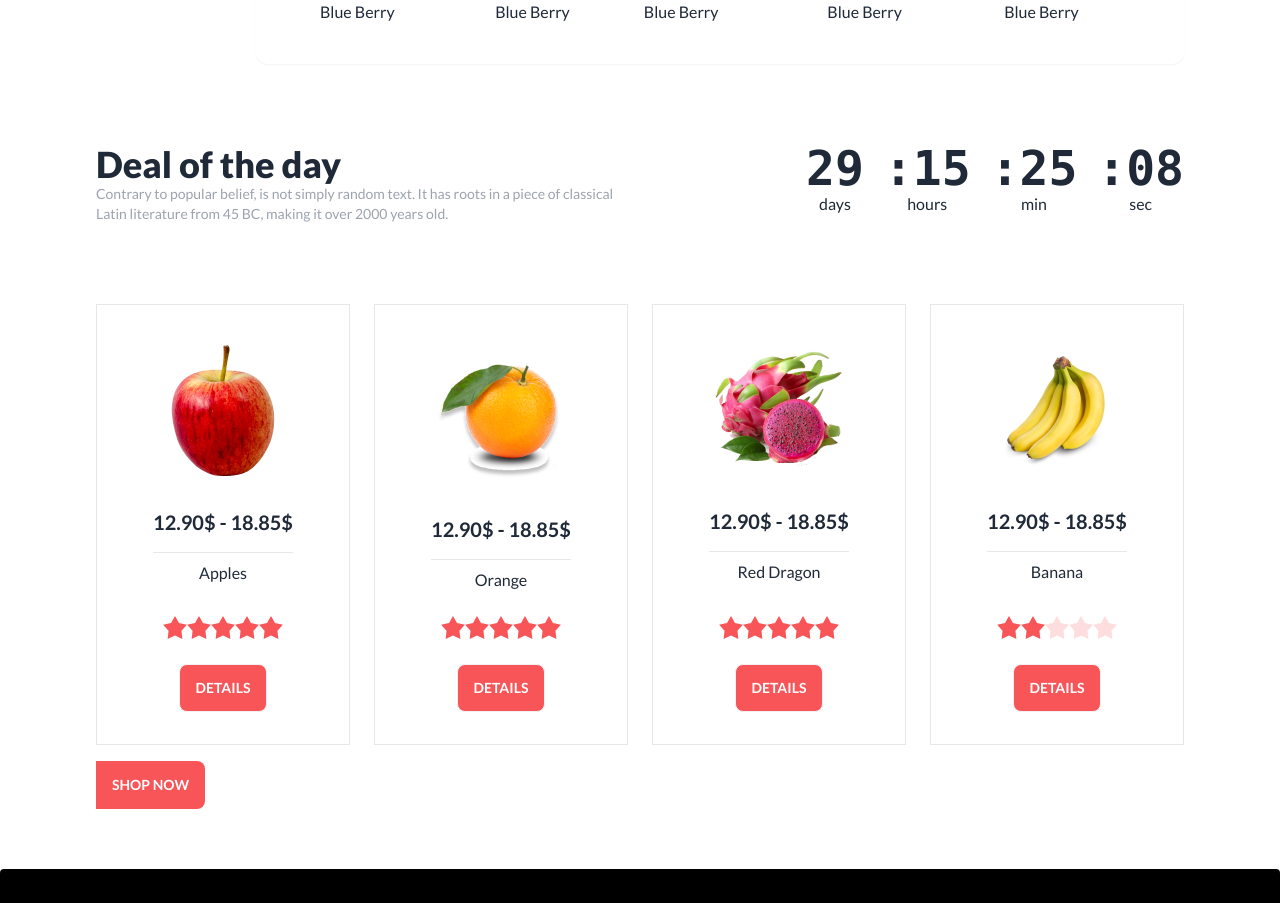
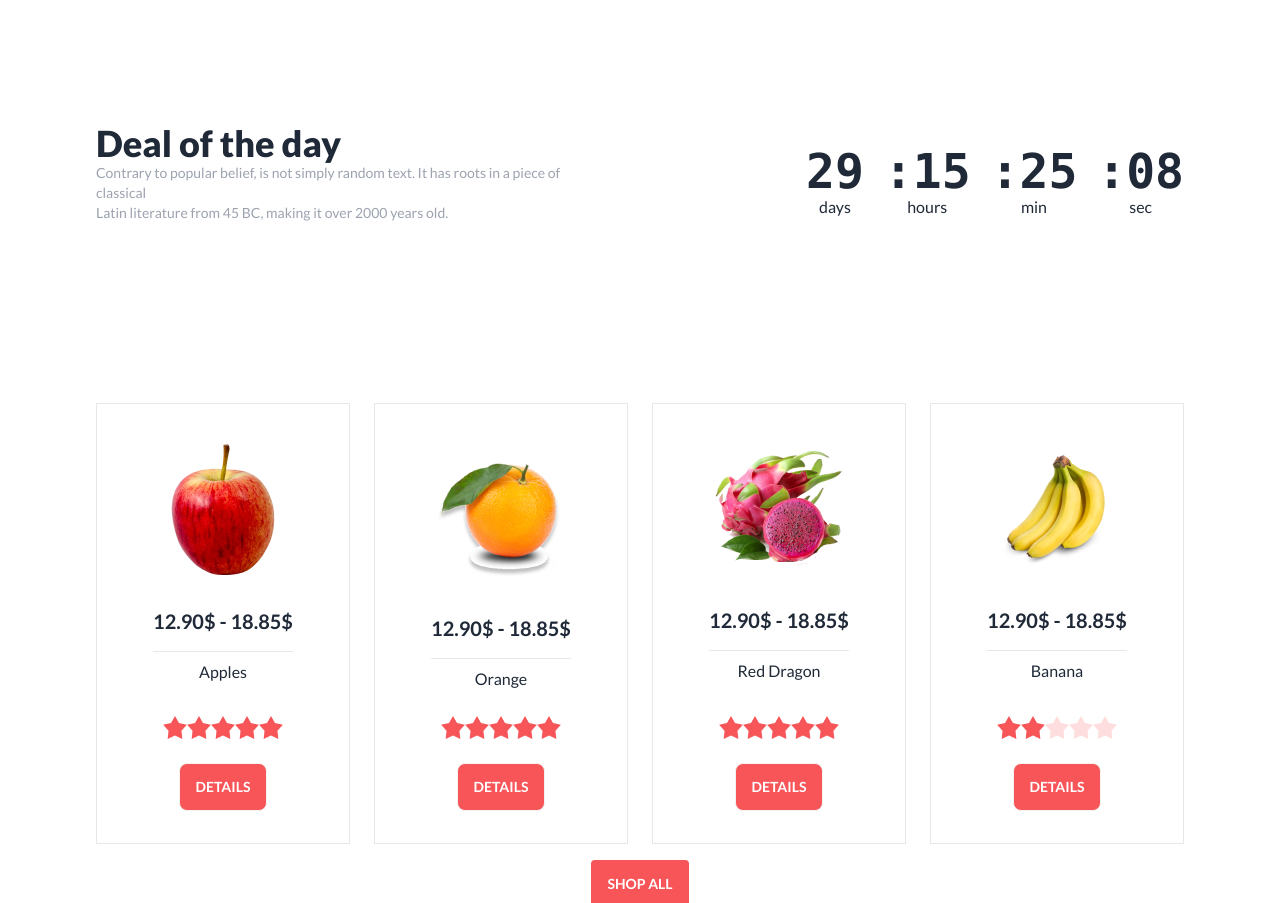
Before and after one commit to TamannaTahsin1/fruit-brust, a plain HTML site: page index.html in a window 1280 px wide. Shown: the part 619-1522 px from the top of the page. Drawn offline with nearby package versions, Linux system fonts and the light colour scheme.

Commit message:
shop all btn done

```diff
--- a/index.html
+++ b/index.html
@@ -72,7 +72,7 @@
             <div class="carousel w-full min-h-full ">
             <!-- 1st slider -->
             <div id="slide1" class="carousel-item relative w-full lg:min-h-[calc(100vh-50vh)]">
-                <div class="hero mt-5 bg-opacity-100" style="background-image: url(./images/banner1.png); ">
+                <div class="hero mt-5 bg-opacity-45" style="background-image: url(./images/banner1.png); ">
                     <div class="hero-overlay bg-opacity-30"></div>
                     <div class="hero-content text-center text-neutral-content">
                         <div class="max-w-md">
@@ -148,7 +148,7 @@
             </div>
         </div>
         <!-- mini banner -->
-            <div class="flex justify-center gap-14 bg-white shadow-sm rounded-xl max-w-screen-lg lg:px-16 lg: py-10 relative -mt-24 ml-40">
+            <div class="flex justify-center gap-14 bg-white shadow-sm rounded-xl max-w-screen-lg lg:px-16 lg: py-10 relative -mt-24 ml-40 sm: hidden">
                 <div>
                     <img src="./images/fruit1.png" alt="">
                     <p>Blue Berry</p>
@@ -176,12 +176,12 @@
     <main>
         <!-- countdown section starts here -->
         <section class="container mx-auto px-8 md:px-16 lg:px-24 py-5 my-10 mt-5">
-        <div class="lg:flex">
-            <div class="flex-1">
+        <div class="lg:flex my-20 flex-col justify-center text-center items-center gap-14 lg:flex-row ">
+            <div class="lg:flex-1 justify-center lg:justify-start items-center lg:text-left">
                 <h1 class="text-4xl font-extrabold">Deal of the day</h1>
-                <p class="text-sm text-gray-400">Contrary to popular belief, is not simply random text. It has roots in a piece of classical <br> Latin literature from 45 BC, making it over 2000 years old.</p>
+                <p class="text-sm text-gray-400 mb-5">Contrary to popular belief, is not simply random text. It has roots in a piece of classical <br> Latin literature from 45 BC, making it over 2000 years old.</p>
             </div>
-            <div class="lg:grid lg:grid-flow-col gap-5 text-center lg:auto-cols-max ">
+            <div class="grid grid-flow-col gap-5 text-center auto-cols-max lg:flex-1 justify-center lg:justify-end items-center">
                 <div class="flex flex-col">
                   <span class="countdown font-mono text-5xl font-extrabold">
                     <span style="--value:29;"></span>
@@ -366,13 +366,14 @@
                 </div>
               </div>
          </div>
-         <button class="btn bg-[#F85559] text-white border-none top-0 right-0 rounded-l-none mt-4">
-            Shop Now
+         <!-- shop All btn -->
+         <div class="container mx-auto flex justify-center">
+          <button class="btn bg-[#F85559] text-white border-none top-0 right-0 rounded mt-4">
+            Shop All
             </button>
+         </div>
         </section>
         <!-- cards section ends here -->
-        <!-- shop now btn -->
-
     </main>
 
     <footer class="footer footer-center p-10 bg-base-200 text-base-content rounded bg-black text-white">
```
